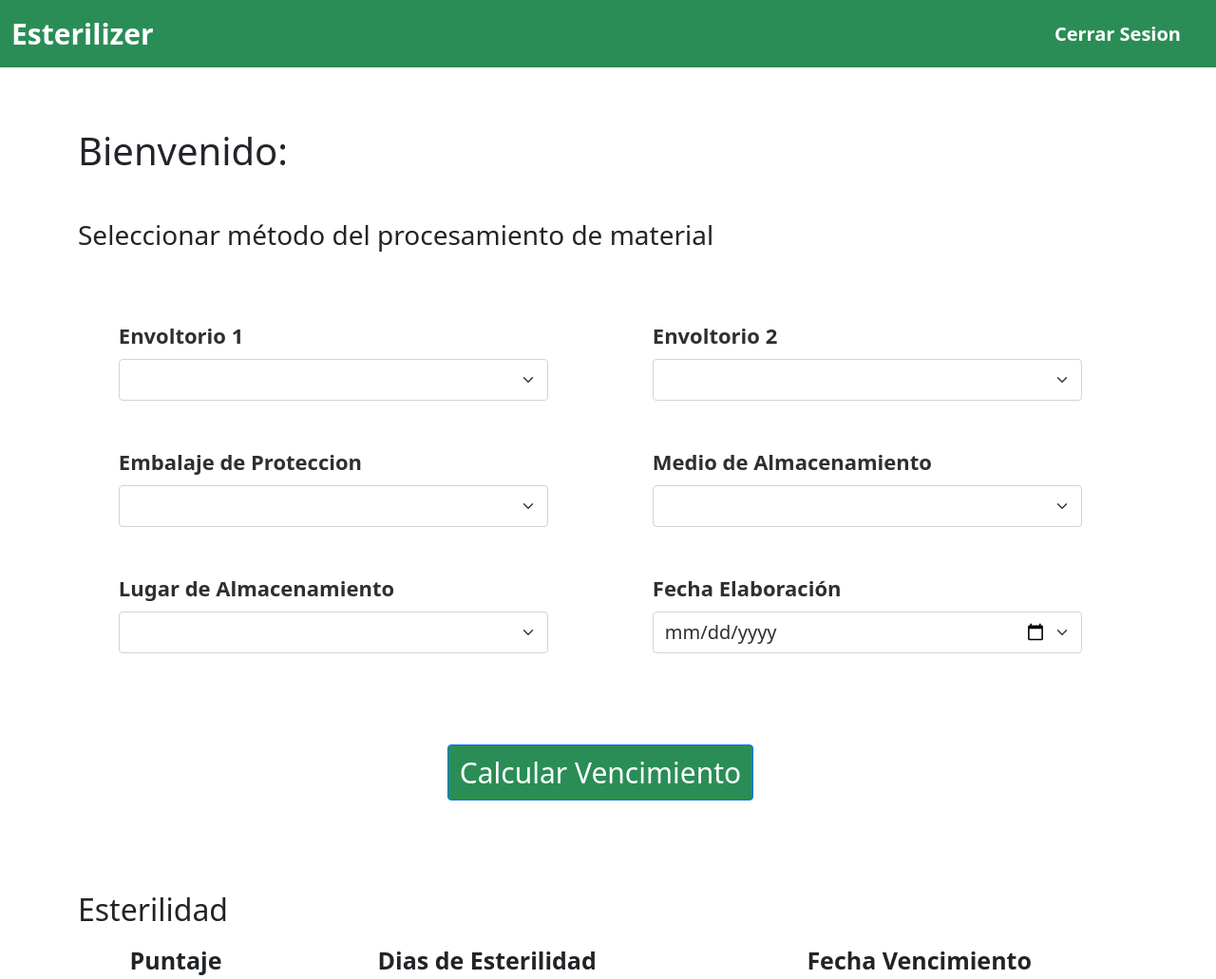
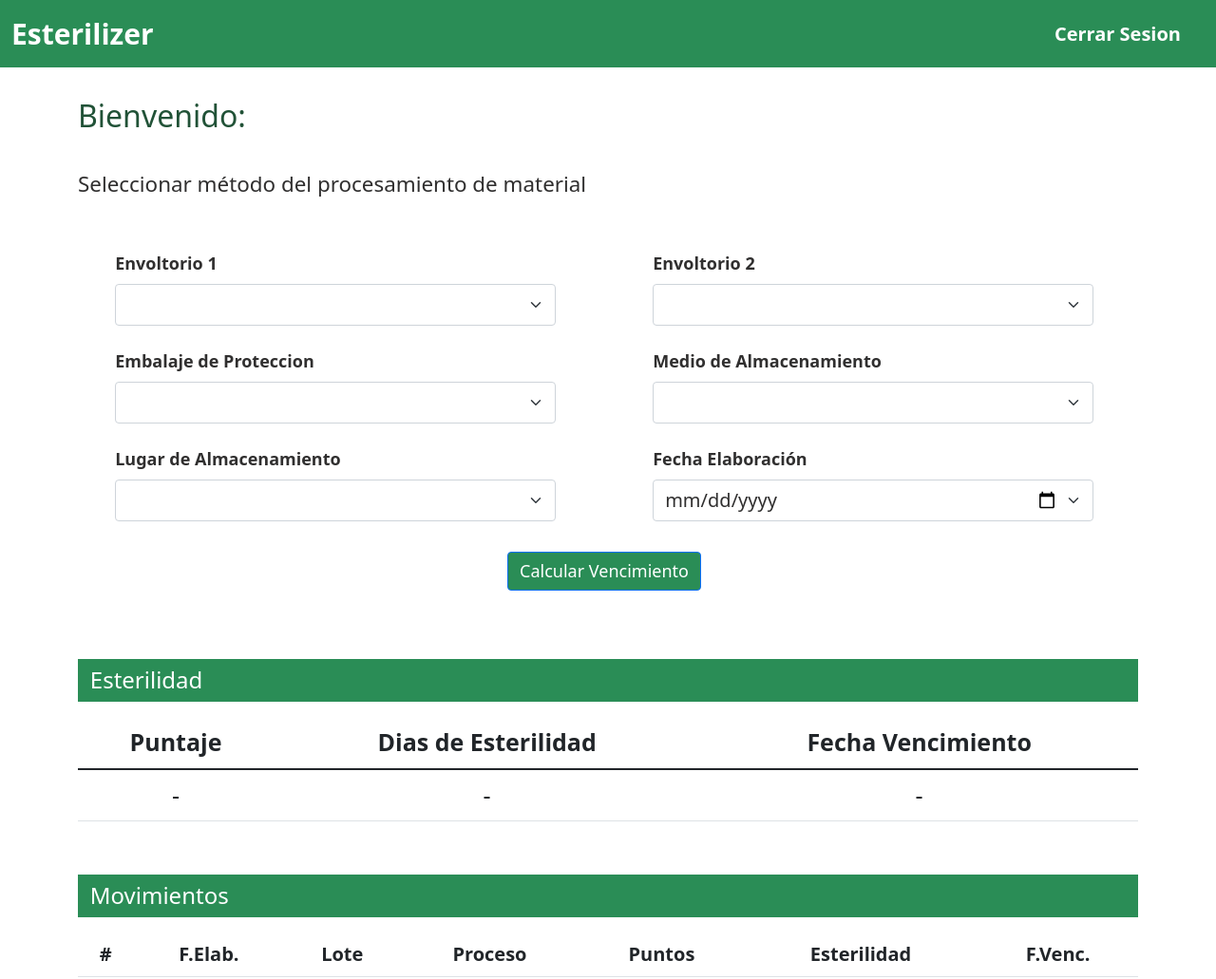
Before and after one commit to maximilianopisso/Esterilizer, a plain HTML site: page esterilizer.html in a window 1280 px wide. Shown: the top 1031 px of the page at 95% size. Drawn offline with nearby package versions, Linux system fonts and the light colour scheme.

Commit message:
cambios de estilo

```diff
--- a/esterilizer.html
+++ b/esterilizer.html
@@ -46,11 +46,11 @@
 
   <!-- inicio -->
   <section id="esterilizer" class="container">
-    <h1 id="msjBienvenida" class="pt-2">Bienvenido:</h1>
-    <h3 class="mt-5">Seleccionar método del procesamiento de material</h3>
+    <h1 id="msjBienvenida">Bienvenido:</h1>
+    <h2>Seleccionar método del procesamiento de material</h2>
 
-    <div class="row align-items-center pb-5 mb-5">
-      <form id="formProcesamiento" class="row g-3">
+    <div class="row align-items-center pb-2 mb-5">
+      <form id="formProcesamiento" class="row g-2">
 
         <div class="col-lg-5 mx-auto ">
           <label for="inputState" class="form-label">Envoltorio 1</label>
@@ -115,7 +115,7 @@
           <input type="date" id="dia" class="form-select" name="" min="2021-01-01" max="2050-12-31" value="" required>
         </div>
 
-        <div class="col-lg-12 col-md-12 text-center mt-5 pt-5">
+        <div class="col-lg-12 col-md-12 text-center pt-4">
           <button id="calcular" type="submit" href="#puntaje" class="btn btn-primary">Calcular Vencimiento</button>
         </div>
       </form>
@@ -124,7 +124,7 @@
     <div id="puntaje" class="row align-items-start ">
       <div class="col-12">
         <div>
-          <h2>Esterilidad</h2>
+          <h3>Esterilidad</h3>
           <table class="table table-hover text-center">
             <thead>
               <tr>
@@ -146,7 +146,7 @@
     </div>
 
     <div id="movimientos" class="col-12 pt-4">
-      <h2>Movimientos</h2>
+      <h3>Movimientos</h3>
       <table class="table table-hover text-center">
         <thead id="encabezadoMovTabla">
           <tr>
--- a/styles.css
+++ b/styles.css
@@ -5,6 +5,7 @@
 }
 #bodyLogin{
     background-image: linear-gradient(180deg,#fff 20%, #33ce7942 100%);
+    background-repeat:no-repeat;
 }
 
 /*Separaciones de secciones */
@@ -14,6 +15,7 @@
 
 #inicio h1{
     color: #215237;
+    font-size: 1.9rem;
 }
 
 /* CSS Header */
@@ -91,15 +93,31 @@
 }
 
 
+/* CSS SIMULADOR */
 
 
+#esterilizer{
+    margin: 2vh auto;
+}
 
+#esterilizer h1{
+    color: #215237;
+    font-size: 2rem;
+    margin: 4vh 0vw;
+}
 
+#esterilizer h2{
+    color:rgb(48, 47, 47);
+    font-size: 1.4rem;
+    margin: 5vh 0vw 3vh 0vw;
+}
 
-/* CSS Esterilizer */
-
-#esterilizer{
-    margin: 7vh auto;
+#esterilizer h3{
+    background-color: #2a8d56 ;
+    color:white;
+    font-size: 1.5rem;
+    padding: 1vh 1vw;
+    margin: 2vh 0vw;
 }
 
 #formProcesamiento{
@@ -108,7 +126,7 @@
 }
 
 #formProcesamiento #calcular{
-    font-size: 30px;
+    font-size: 18px;
     font-weight: 500;
     background-color: #2a8d56 ;
 }
@@ -121,7 +139,8 @@
 }
 
 #formProcesamiento label{
-    font-size: 22px;
+    margin: 2vh 0vw 1vh 0vw;
+    font-size: 18px;
     font-weight: 700;
     color:rgb(48, 47, 47);
 }
```
